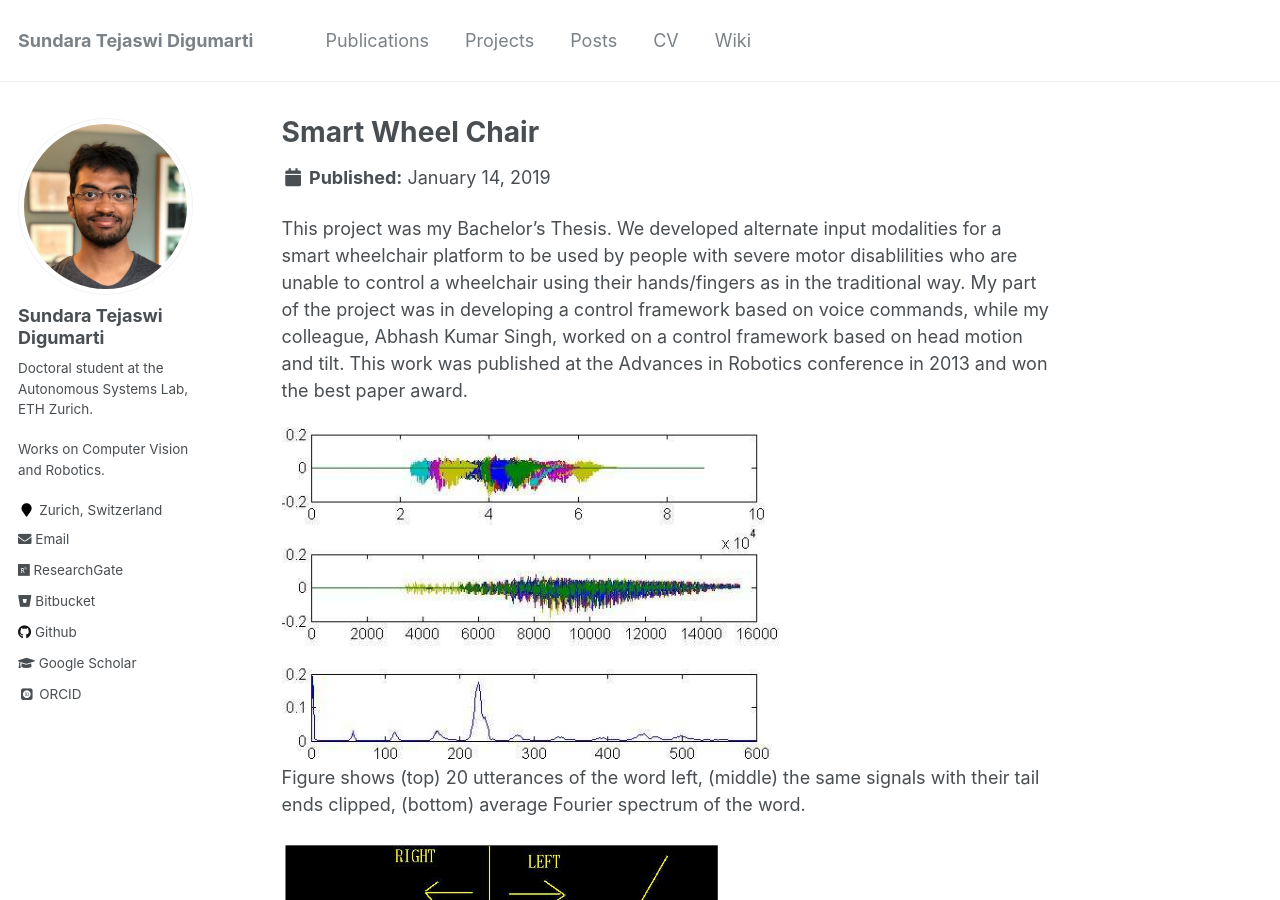
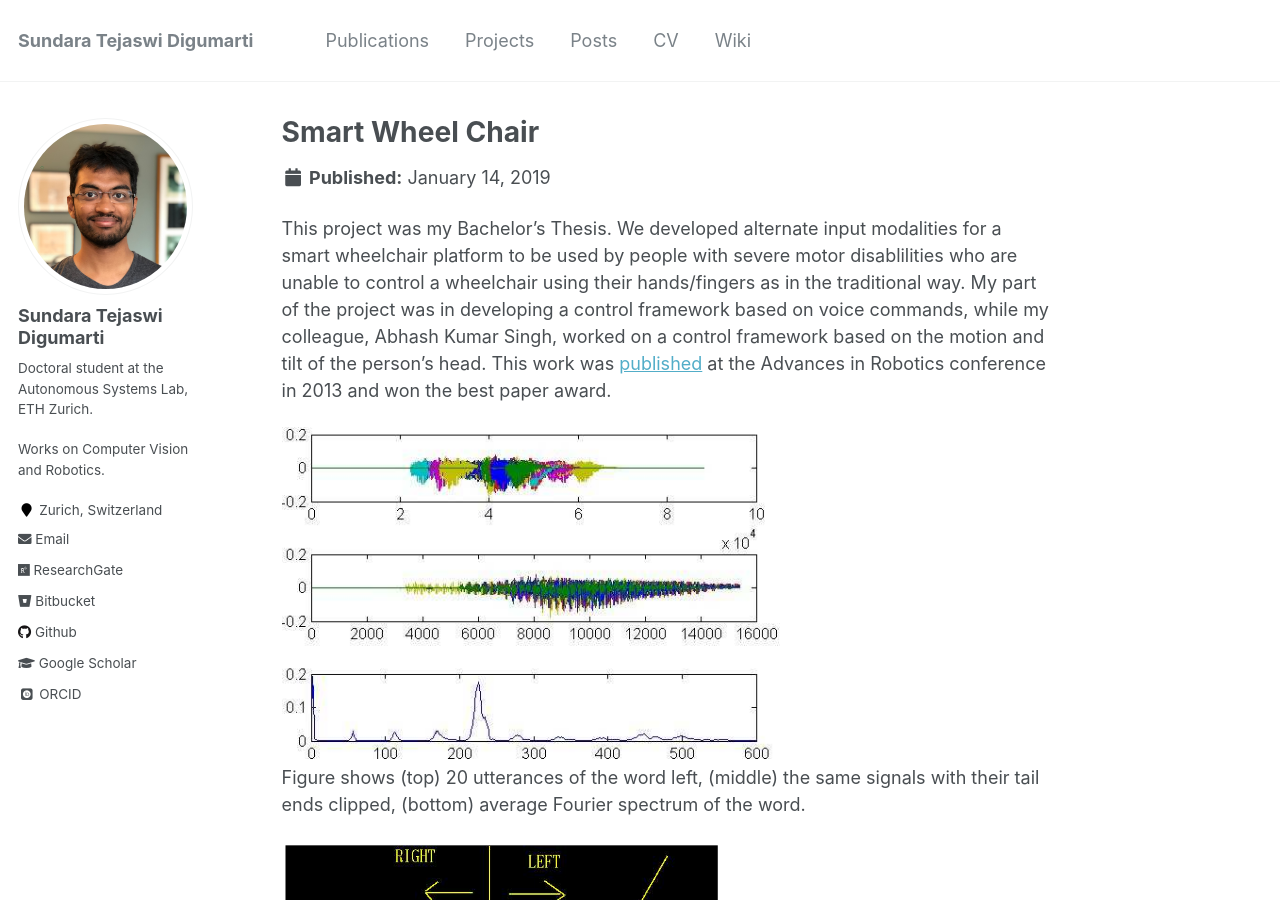
Before and after one commit to tejaswid/tejaswid.github.io, a Jekyll site: the page built from _projects/p1-wheelchair.md, in a window 1280 px wide and 900 px high. Built offline with Jekyll 4.4.1, drawn with Linux system fonts in a browser that asks for light colours; some web fonts are replaced.

Commit message:
Added link to publication

```diff
--- a/_projects/p1-wheelchair.md
+++ b/_projects/p1-wheelchair.md
@@ -1,10 +1,10 @@
 ---
 title: "Smart Wheel Chair"
-excerpt: "Voice based control for a smart wheelchair.<br/><img src='/images/wheelchair.png'>"
+excerpt: "Voice based control for a smart wheelchair.<br/> <img src='/images/wheelchair.png'>"
 collection: projects
 ---
 
-This project was my Bachelor's Thesis. We developed alternate input modalities for a smart wheelchair platform to be used by people with severe motor disablilities who are unable to control a wheelchair using their hands/fingers as in the traditional way. My part of the project was in developing a control framework based on voice commands, while my colleague, Abhash Kumar Singh, worked on a control framework based on head motion and tilt. This work was published at the Advances in Robotics conference in 2013 and won the best paper award.
+This project was my Bachelor's Thesis. We developed alternate input modalities for a smart wheelchair platform to be used by people with severe motor disablilities who are unable to control a wheelchair using their hands/fingers as in the traditional way. My part of the project was in developing a control framework based on voice commands, while my colleague, Abhash Kumar Singh, worked on a control framework based on the motion and tilt of the person's head. This work was [published](../_publications/2013-07-04-Smart-Wheelchair.md) at the Advances in Robotics conference in 2013 and won the best paper award.
 
 <img src='/images/wheelchair.png'>
 Figure shows (top) 20 utterances of the word left, (middle) the same signals with their tail ends clipped, (bottom) average Fourier spectrum of the word.
```
